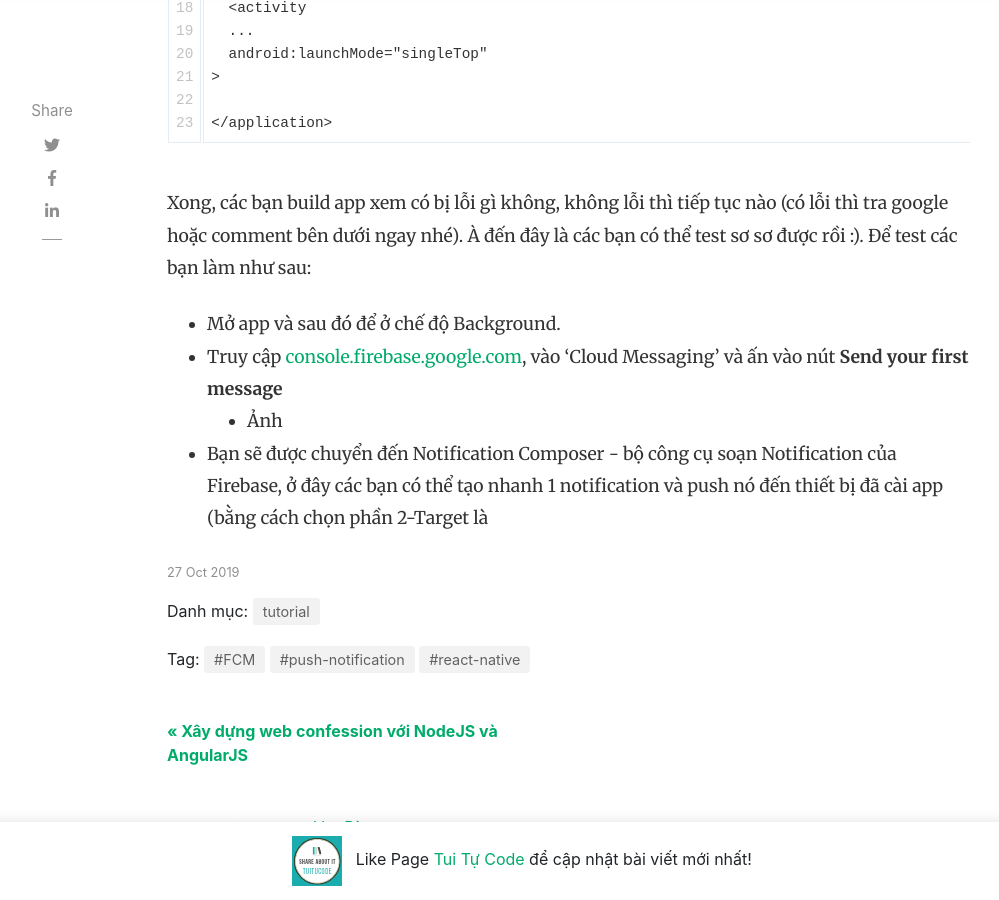
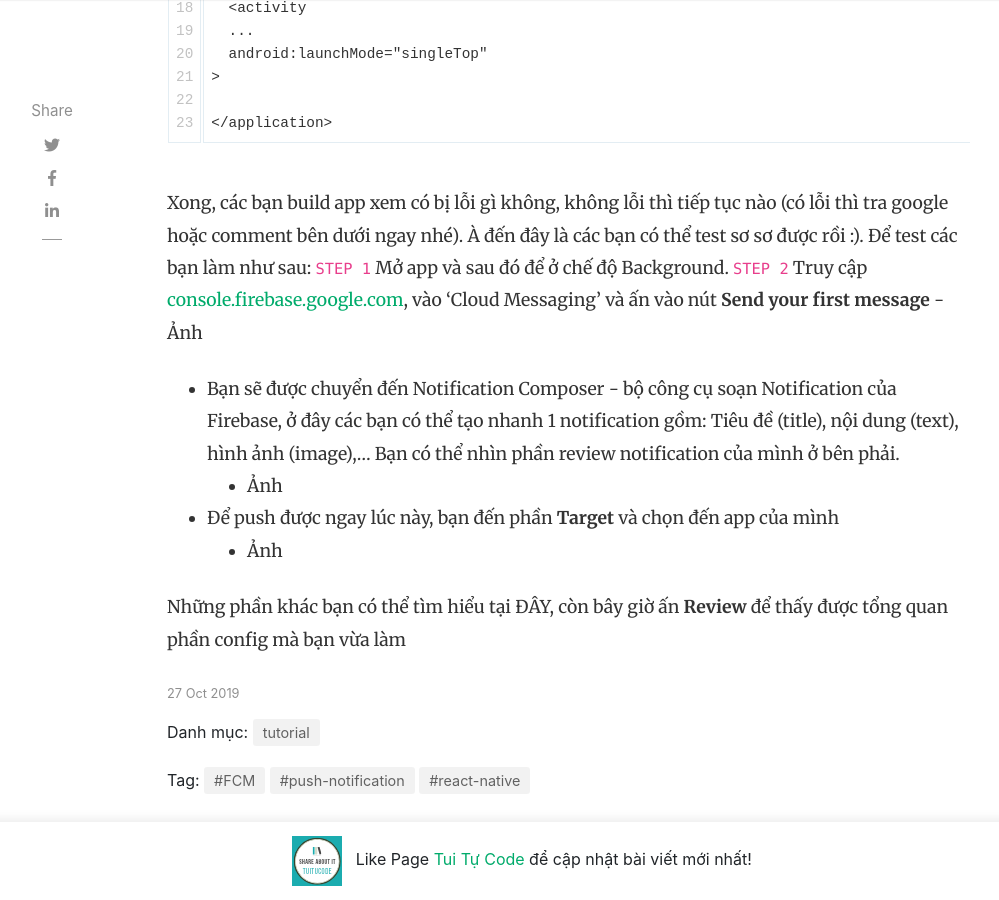
Before and after one commit to tuitucode/tuitucode.github.io, a Jekyll site: the page built from _posts/2019-10-27-push-notification-w-FCM-in-react-native.md, in a window 1280 px wide and 900 px high, scrolled down 5304 px. Shown: the whole window, without its empty margins (118-1117 px from the left). Built offline with Jekyll 4.4.1, drawn with Linux system fonts in a browser that asks for light colours; nearby versions of some CDN libraries; comment, search, counter and statistics services are not loaded.

Commit message:
Update 2019-10-27-push-notification-w-FCM-in-react-native.md

````diff
--- a/_posts/2019-10-27-push-notification-w-FCM-in-react-native.md
+++ b/_posts/2019-10-27-push-notification-w-FCM-in-react-native.md
@@ -140,7 +140,12 @@
 </application>
 ```
 Xong, các bạn build app xem có bị lỗi gì không, không lỗi thì tiếp tục nào (có lỗi thì tra google hoặc comment bên dưới ngay nhé). À đến đây là các bạn có thể test sơ sơ được rồi :). Để test các bạn làm như sau:
-- Mở app và sau đó để ở chế độ Background.
-- Truy cập [console.firebase.google.com](https://console.firebase.google.com "Firebase Console"), vào 'Cloud Messaging' và ấn vào nút **Send your first message**
+``STEP 1`` Mở app và sau đó để ở chế độ Background.
+``STEP 2`` Truy cập [console.firebase.google.com](https://console.firebase.google.com "Firebase Console"), vào 'Cloud Messaging' và ấn vào nút **Send your first message**
 	- Ảnh
-- Bạn sẽ được chuyển đến Notification Composer - bộ công cụ soạn Notification của Firebase, ở đây các bạn có thể tạo nhanh 1 notification và push nó đến thiết bị đã cài app (bằng cách chọn phần 2-Target là
+- Bạn sẽ được chuyển đến Notification Composer - bộ công cụ soạn Notification của Firebase, ở đây các bạn có thể tạo nhanh 1 notification gồm: Tiêu đề (title), nội dung (text), hình ảnh (image),... Bạn có thể nhìn phần review notification của mình ở bên phải.
+	- Ảnh
+- Để push được ngay lúc này, bạn đến phần **Target** và chọn đến app của mình
+	- Ảnh
+
+Những phần khác bạn có thể tìm hiểu tại ĐÂY, còn bây giờ ấn **Review** để thấy được tổng quan phần config mà bạn vừa làm
````
